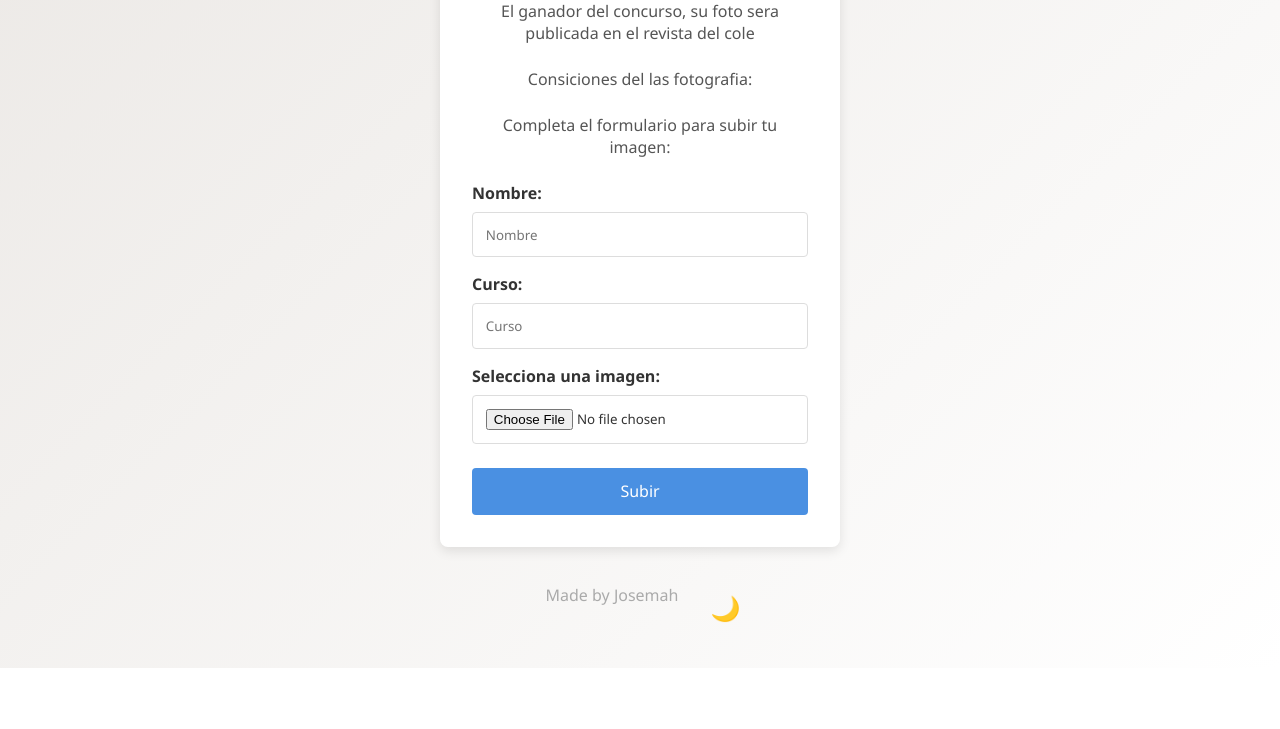
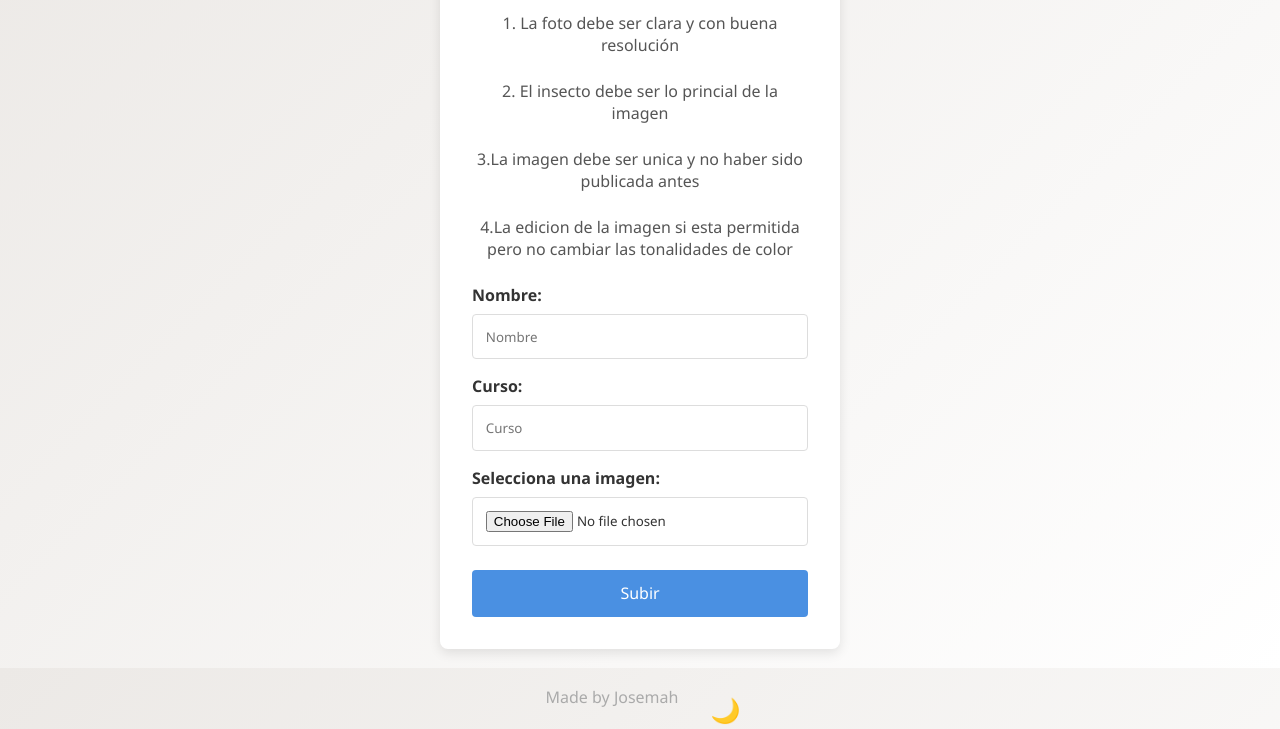
Before and after one commit to josemah32/webcole, a website: page index.html in a window 1280 px wide. Shown: the part 132-861 px from the top of the page. Before the commit the page ends 800 px from the top, so only its background shows below. Drawn offline with Linux system fonts and the light colour scheme.

Commit message:
Actualizar index.html

```diff
--- a/index.html
+++ b/index.html
@@ -154,8 +154,11 @@
     <div class="container">
         <h1>Subir Imagen</h1>
         <p>El ganador del concurso, su foto sera publicada en el revista del cole</p>
-        <p>Consiciones del las fotografia: </p>
-        <p>Completa el formulario para subir tu imagen:</p>
+        <p>Condiciones del la fotografia:</p>
+        <p>1. La foto debe ser clara y con buena resolución</p>
+        <p>2. El insecto debe ser lo princial de la imagen</p>
+        <p>3.La imagen debe ser unica y no haber sido publicada antes</p>
+        <p>4.La edicion de la imagen si esta permitida pero no cambiar las tonalidades de color</p>
 
         <form id="uploadForm" onsubmit="handleSubmit(event)">
             <label for="name">Nombre:</label>
```
